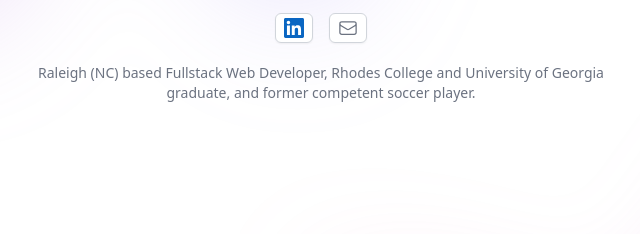
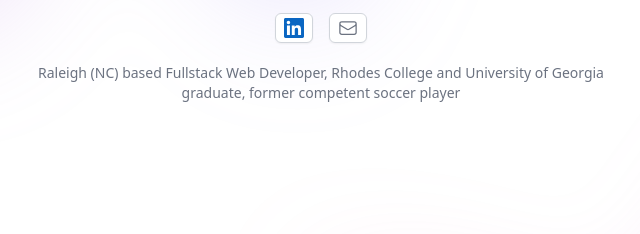
Before and after one commit to thorn91/thorn91.github.io, an Astro site: page / in a window 1280 px wide. Shown: the part 343-577 px from the top of the page, 319-959 px from the left. Built offline with nearby package versions, Linux system fonts and the light colour scheme; Astro itself is replaced by a stand-in of ours.

```diff
--- a/src/pages/index.astro
+++ b/src/pages/index.astro
@@ -39,7 +39,7 @@ import Layout from '../layouts/Layout.astro';
                         </a>
                     </div>
                     <div class="text-center">
-                        <p class="mx-auto mt-5 max-w-xl text-sm text-gray-500">Raleigh (NC) based Fullstack Web Developer, Rhodes College and University of Georgia graduate, and former competent soccer player.</p>
+                        <p class="mx-auto mt-5 max-w-xl text-sm text-gray-500">Raleigh (NC) based Fullstack Web Developer, Rhodes College and University of Georgia graduate, former competent soccer player</p>
                     </div>
                 </div>
                 <div class="absolute inset-x-0 top-[calc(100%-13rem)] -z-10 transform-gpu overflow-hidden blur-3xl sm:top-[calc(100%-30rem)]">
```
